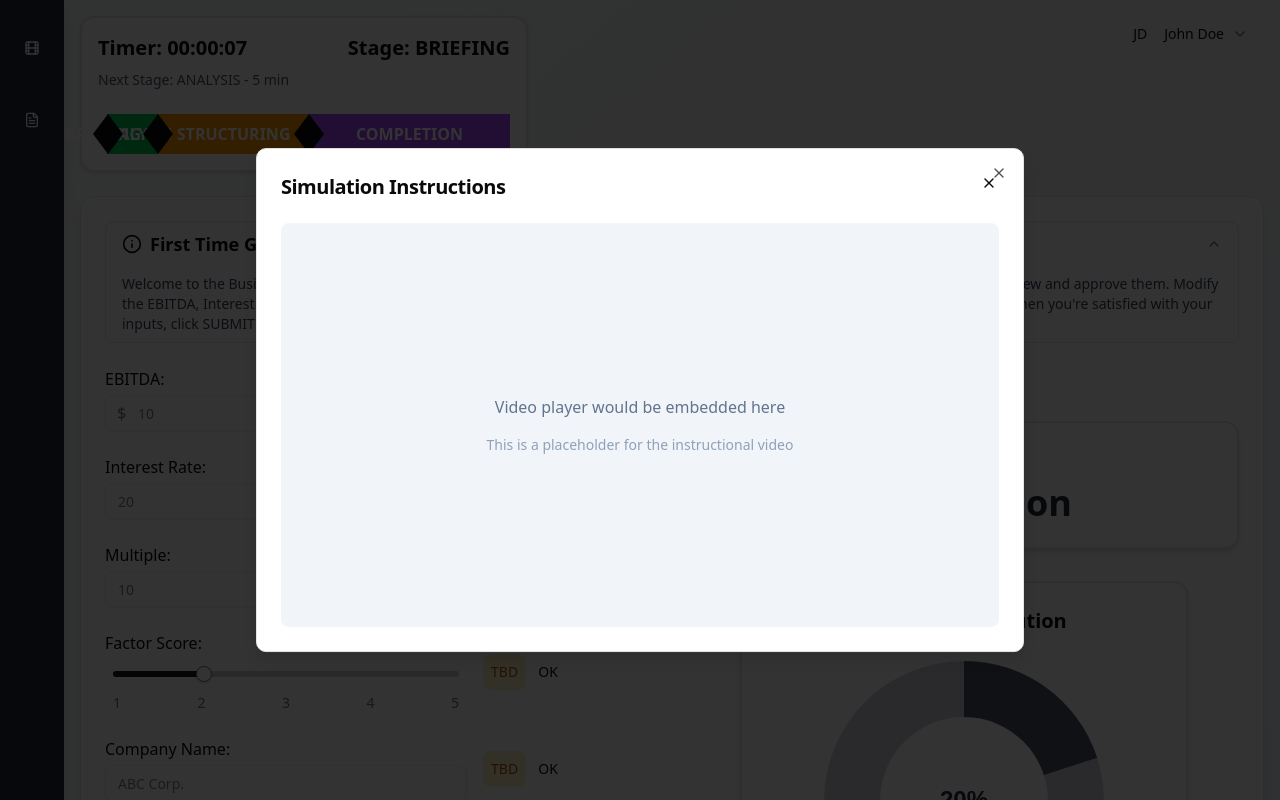
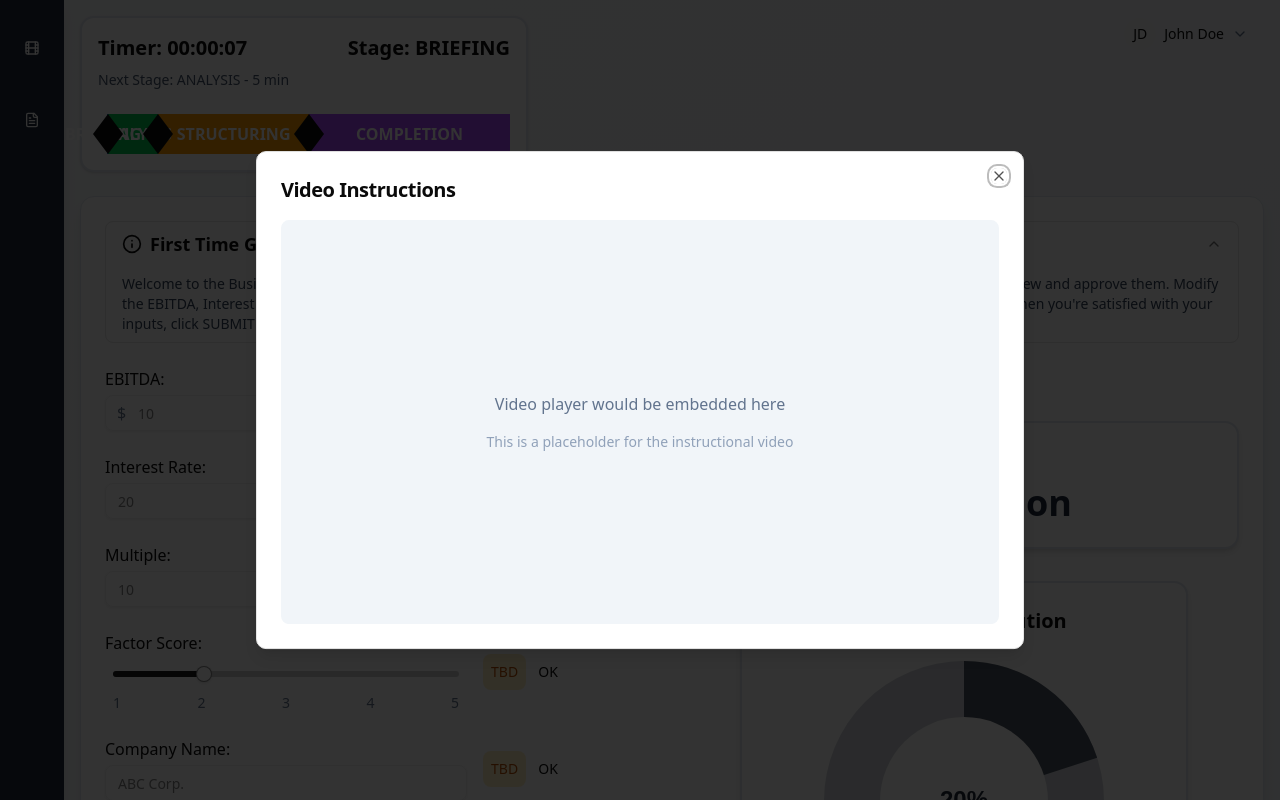
Before and after one commit to trncngh/finsimco-frontend, a Next.js app: page / in a window 1280 px wide. Both pictures are taken after a click on the button "Video Instructions". Shown: the top 800 px of the page. Built offline with nearby package versions, Linux system fonts and the light colour scheme.

Commit message:
fix: adjust modal

```diff
--- a/src/components/mocule/Modal.tsx
+++ b/src/components/mocule/modal.tsx
@@ -6,18 +6,21 @@ import {
   DialogHeader,
   DialogTitle,
 } from '@/components/ui/dialog'
+import { cn } from '@/lib/utils'
 
 type TModalProps = {
   onClose: () => void
   children: React.ReactNode
+  title?: string
+  className?: string
 }
 
-export const Modal = ({ onClose, children }: TModalProps) => {
+export const Modal = ({ onClose, children, title, className }: TModalProps) => {
   return (
     <Dialog open={true} onOpenChange={(open) => !open && onClose()}>
-      <DialogContent className="sm:max-w-md">
+      <DialogContent className={cn('sm:max-w-md', className)}>
         <DialogHeader>
-          <DialogTitle className="text-xl">Text Instructions</DialogTitle>
+          <DialogTitle className="text-xl">{title}</DialogTitle>
         </DialogHeader>
         <div className="max-h-[60vh] overflow-y-auto">{children}</div>
       </DialogContent>
--- a/src/components/simulation-interface.tsx
+++ b/src/components/simulation-interface.tsx
@@ -3,22 +3,33 @@
 import { Alert, AlertDescription, AlertTitle } from '@/components/ui/alert'
 import { Button } from '@/components/ui/button'
 import { Card, CardContent } from '@/components/ui/card'
+import { INSTRUCTION_TEXT } from '@/constant/text'
 import { AlertCircle } from 'lucide-react'
 import { useEffect, useState } from 'react'
 import { FirstTimeGuidance } from './first-time-guidance'
 import { InputFields } from './input-fields'
+import { Modal } from './mocule/modal'
 import { PieChart } from './pie-chart'
 import { Sidebar } from './sidebar'
-import { TextModal } from './text-modal'
 import { Timer } from './timer'
 import { UserProfile } from './user-profile'
 import { Valuation } from './valuation'
-import { VideoModal } from './video-modal'
 
 interface SimulationInterfaceProps {
   team: 'team1' | 'team2'
 }
 
+/**
+ * SimulationInterface is the main component of the business negotiation simulation.
+ * It renders a sidebar with links to instruction videos and text, a timer, a user profile,
+ * and a form with input fields, toggle buttons, and a submit button.
+ * The form data is stored in the component's state and is updated when the user changes
+ * the input fields or toggle buttons.
+ * The component also renders a valuation component that displays the calculated valuation
+ * based on the form data, and a pie chart component that displays the interest distribution
+ * based on the form data.
+ * The component also renders modals for the instruction videos and text.
+ */
 export default function SimulationInterface({
   team,
 }: SimulationInterfaceProps) {
@@ -146,12 +157,34 @@ export default function SimulationInterface({
 
       {/* Modals */}
       {showVideoModal && (
-        <VideoModal onClose={() => setShowVideoModal(false)} />
+        <Modal
+          onClose={() => setShowVideoModal(false)}
+          title="Video Instructions"
+          className="sm:max-w-3xl"
+        >
+          <div className="flex aspect-video items-center justify-center rounded-md bg-slate-100">
+            <div className="p-8 text-center">
+              <p className="mb-4 text-slate-500">
+                Video player would be embedded here
+              </p>
+              <p className="text-sm text-slate-400">
+                This is a placeholder for the instructional video
+              </p>
+            </div>
+          </div>
+        </Modal>
       )}
-      {showTextModal && <TextModal onClose={() => setShowTextModal(false)} />}
-      {/* {showTextModal && <Modal onClose={() => setShowTextModal(false)}>
-      <p className="text-slate-700 whitespace-pre-line">{INSTRUCTION_TEXT}</p>
-      </Modal>} */}
+
+      {showTextModal && (
+        <Modal
+          title="Text Instructions"
+          onClose={() => setShowTextModal(false)}
+        >
+          <p className="whitespace-pre-line text-slate-700">
+            {INSTRUCTION_TEXT}
+          </p>
+        </Modal>
+      )}
     </div>
   )
 }
--- a/src/components/text-modal.tsx
+++ /dev/null
@@ -1,54 +0,0 @@
-'use client'
-
-import { Button } from '@/components/ui/button'
-import {
-  Dialog,
-  DialogContent,
-  DialogHeader,
-  DialogTitle,
-} from '@/components/ui/dialog'
-import { X } from 'lucide-react'
-
-interface TextModalProps {
-  onClose: () => void
-}
-
-export function TextModal({ onClose }: TextModalProps) {
-  const instructionText = `
-    This simulation is designed to help you practice business negotiation skills in a controlled environment.
-
-    Team 1 is responsible for proposing terms by inputting values for EBITDA, Interest Rate, Multiple, Factor Score, Company Name, and Description.
-
-    Team 2 reviews these terms and can mark each one as either "TBD" (To Be Determined) or "OK" (Approved).
-
-    The valuation is calculated using the formula: EBITDA × Multiple × Factor Score.
-
-    The pie chart represents the interest distribution based on the Interest Rate value.
-
-    Use the timer to keep track of the current stage and remaining time. The simulation progresses through four stages: Briefing, Analysis, Deal Structuring, and Completion.
-  `
-
-  return (
-    <Dialog open={true} onOpenChange={(open) => !open && onClose()}>
-      <DialogContent className="sm:max-w-md">
-        <DialogHeader>
-          <DialogTitle className="text-xl">Text Instructions</DialogTitle>
-          <Button
-            variant="ghost"
-            size="icon"
-            className="absolute top-4 right-4"
-            onClick={onClose}
-          >
-            <X className="h-4 w-4" />
-            <span className="sr-only">Close</span>
-          </Button>
-        </DialogHeader>
-        <div className="max-h-[60vh] overflow-y-auto">
-          <p className="whitespace-pre-line text-slate-700">
-            {instructionText}
-          </p>
-        </div>
-      </DialogContent>
-    </Dialog>
-  )
-}
--- a/src/components/ui/dialog.tsx
+++ b/src/components/ui/dialog.tsx
@@ -1,10 +1,10 @@
-"use client"
+'use client'
 
-import * as React from "react"
-import * as DialogPrimitive from "@radix-ui/react-dialog"
-import { X } from "lucide-react"
+import * as DialogPrimitive from '@radix-ui/react-dialog'
+import { X } from 'lucide-react'
+import * as React from 'react'
 
-import { cn } from "@/lib/utils"
+import { cn } from '@/lib/utils'
 
 const Dialog = DialogPrimitive.Root
 
@@ -21,7 +21,7 @@ const DialogOverlay = React.forwardRef<
   <DialogPrimitive.Overlay
     ref={ref}
     className={cn(
-      "fixed inset-0 z-50 bg-black/80  data-[state=open]:animate-in data-[state=closed]:animate-out data-[state=closed]:fade-out-0 data-[state=open]:fade-in-0",
+      'data-[state=open]:animate-in data-[state=closed]:animate-out data-[state=closed]:fade-out-0 data-[state=open]:fade-in-0 fixed inset-0 z-50 bg-black/80',
       className
     )}
     {...props}
@@ -38,13 +38,13 @@ const DialogContent = React.forwardRef<
     <DialogPrimitive.Content
       ref={ref}
       className={cn(
-        "fixed left-[50%] top-[50%] z-50 grid w-full max-w-lg translate-x-[-50%] translate-y-[-50%] gap-4 border bg-background p-6 shadow-lg duration-200 data-[state=open]:animate-in data-[state=closed]:animate-out data-[state=closed]:fade-out-0 data-[state=open]:fade-in-0 data-[state=closed]:zoom-out-95 data-[state=open]:zoom-in-95 data-[state=closed]:slide-out-to-left-1/2 data-[state=closed]:slide-out-to-top-[48%] data-[state=open]:slide-in-from-left-1/2 data-[state=open]:slide-in-from-top-[48%] sm:rounded-lg",
+        'bg-background data-[state=open]:animate-in data-[state=closed]:animate-out data-[state=closed]:fade-out-0 data-[state=open]:fade-in-0 data-[state=closed]:zoom-out-95 data-[state=open]:zoom-in-95 data-[state=closed]:slide-out-to-left-1/2 data-[state=closed]:slide-out-to-top-[48%] data-[state=open]:slide-in-from-left-1/2 data-[state=open]:slide-in-from-top-[48%] fixed top-[50%] left-[50%] z-50 grid w-full max-w-lg translate-x-[-50%] translate-y-[-50%] gap-4 border p-6 shadow-lg duration-200 sm:rounded-lg',
         className
       )}
       {...props}
     >
       {children}
-      <DialogPrimitive.Close className="absolute right-4 top-4 rounded-sm opacity-70 ring-offset-background transition-opacity hover:opacity-100 focus:outline-none focus:ring-2 focus:ring-ring focus:ring-offset-2 disabled:pointer-events-none data-[state=open]:bg-accent data-[state=open]:text-muted-foreground">
+      <DialogPrimitive.Close className="ring-offset-background focus:ring-ring data-[state=open]:bg-accent data-[state=open]:text-muted-foreground absolute top-4 right-4 cursor-pointer rounded-sm opacity-70 transition-opacity hover:opacity-100 focus:ring-2 focus:ring-offset-2 focus:outline-none disabled:pointer-events-none">
         <X className="h-4 w-4" />
         <span className="sr-only">Close</span>
       </DialogPrimitive.Close>
@@ -59,13 +59,13 @@ const DialogHeader = ({
 }: React.HTMLAttributes<HTMLDivElement>) => (
   <div
     className={cn(
-      "flex flex-col space-y-1.5 text-center sm:text-left",
+      'flex flex-col space-y-1.5 text-center sm:text-left',
       className
     )}
     {...props}
   />
 )
-DialogHeader.displayName = "DialogHeader"
+DialogHeader.displayName = 'DialogHeader'
 
 const DialogFooter = ({
   className,
@@ -73,13 +73,13 @@ const DialogFooter = ({
 }: React.HTMLAttributes<HTMLDivElement>) => (
   <div
     className={cn(
-      "flex flex-col-reverse sm:flex-row sm:justify-end sm:space-x-2",
+      'flex flex-col-reverse sm:flex-row sm:justify-end sm:space-x-2',
       className
     )}
     {...props}
   />
 )
-DialogFooter.displayName = "DialogFooter"
+DialogFooter.displayName = 'DialogFooter'
 
 const DialogTitle = React.forwardRef<
   React.ElementRef<typeof DialogPrimitive.Title>,
@@ -88,7 +88,7 @@ const DialogTitle = React.forwardRef<
   <DialogPrimitive.Title
     ref={ref}
     className={cn(
-      "text-lg font-semibold leading-none tracking-tight",
+      'text-lg leading-none font-semibold tracking-tight',
       className
     )}
     {...props}
@@ -102,7 +102,7 @@ const DialogDescription = React.forwardRef<
 >(({ className, ...props }, ref) => (
   <DialogPrimitive.Description
     ref={ref}
-    className={cn("text-sm text-muted-foreground", className)}
+    className={cn('text-muted-foreground text-sm', className)}
     {...props}
   />
 ))
@@ -110,13 +110,13 @@ DialogDescription.displayName = DialogPrimitive.Description.displayName
 
 export {
   Dialog,
-  DialogPortal,
-  DialogOverlay,
-  DialogTrigger,
   DialogClose,
   DialogContent,
+  DialogDescription,
+  DialogFooter,
   DialogHeader,
-  DialogFooter,
+  DialogOverlay,
+  DialogPortal,
   DialogTitle,
-  DialogDescription,
+  DialogTrigger,
 }
--- a/src/components/video-modal.tsx
+++ /dev/null
@@ -1,31 +0,0 @@
-"use client"
-
-import { X } from "lucide-react"
-import { Button } from "@/components/ui/button"
-import { Dialog, DialogContent, DialogHeader, DialogTitle } from "@/components/ui/dialog"
-
-interface VideoModalProps {
-  onClose: () => void
-}
-
-export function VideoModal({ onClose }: VideoModalProps) {
-  return (
-    <Dialog open={true} onOpenChange={(open) => !open && onClose()}>
-      <DialogContent className="sm:max-w-3xl">
-        <DialogHeader>
-          <DialogTitle className="text-xl">Simulation Instructions</DialogTitle>
-          <Button variant="ghost" size="icon" className="absolute right-4 top-4" onClick={onClose}>
-            <X className="h-4 w-4" />
-            <span className="sr-only">Close</span>
-          </Button>
-        </DialogHeader>
-        <div className="aspect-video bg-slate-100 rounded-md flex items-center justify-center">
-          <div className="text-center p-8">
-            <p className="text-slate-500 mb-4">Video player would be embedded here</p>
-            <p className="text-sm text-slate-400">This is a placeholder for the instructional video</p>
-          </div>
-        </div>
-      </DialogContent>
-    </Dialog>
-  )
-}
--- /dev/null
+++ b/src/constant/sidebar-menu.ts
@@ -0,0 +1,20 @@
+import { FileText, MonitorPlay } from 'lucide-react'
+
+export type SidebarMenuItem = {
+  title: string
+  icon: React.ComponentType<{ className?: string }>
+  action: 'video' | 'text'
+}
+
+export const SIDEBAR_MENU: SidebarMenuItem[] = [
+  {
+    title: 'Video Instructions',
+    icon: MonitorPlay,
+    action: 'video',
+  },
+  {
+    title: 'Text Instructions',
+    icon: FileText,
+    action: 'text',
+  },
+]
```
Also changed, not shown: src/components/sidebar.tsx (+14 -9 lines).
